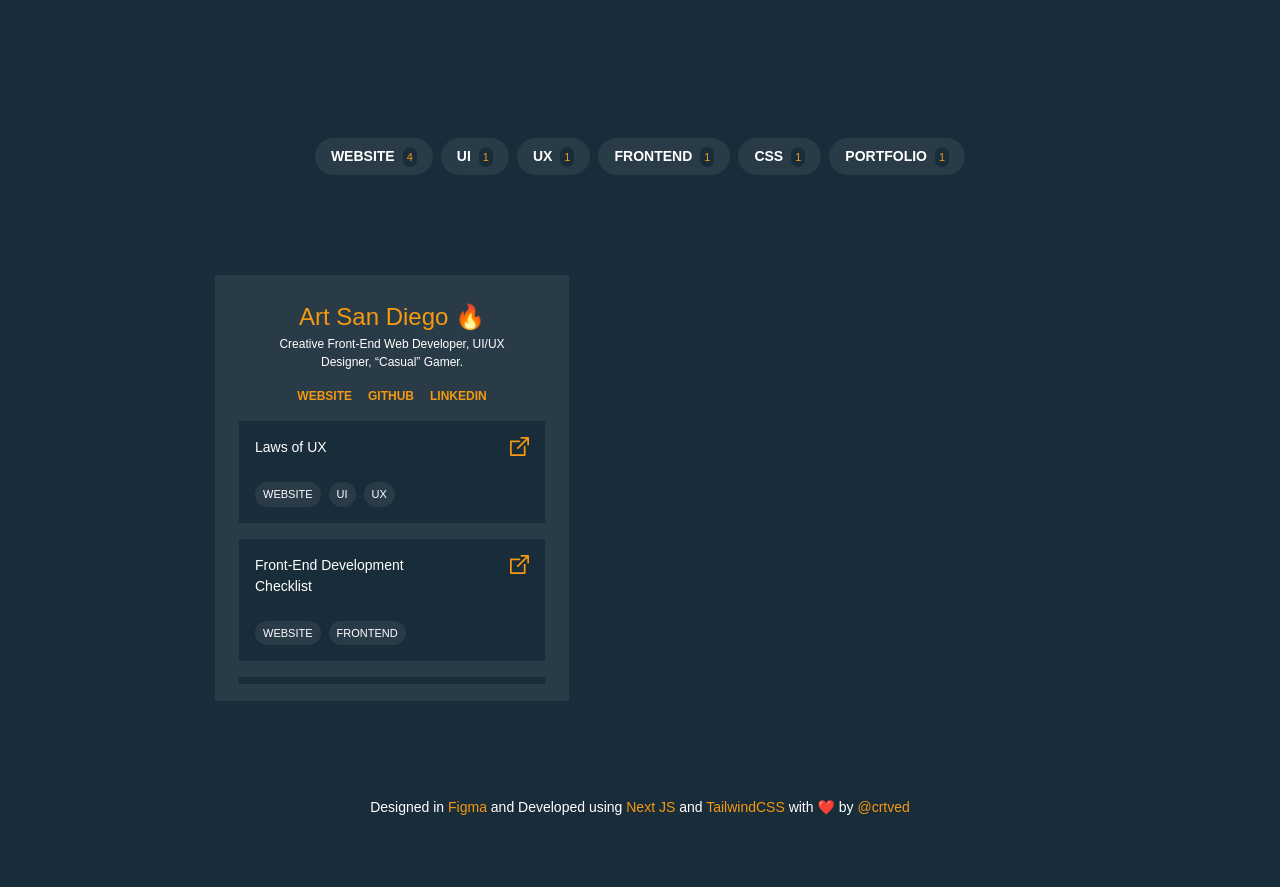
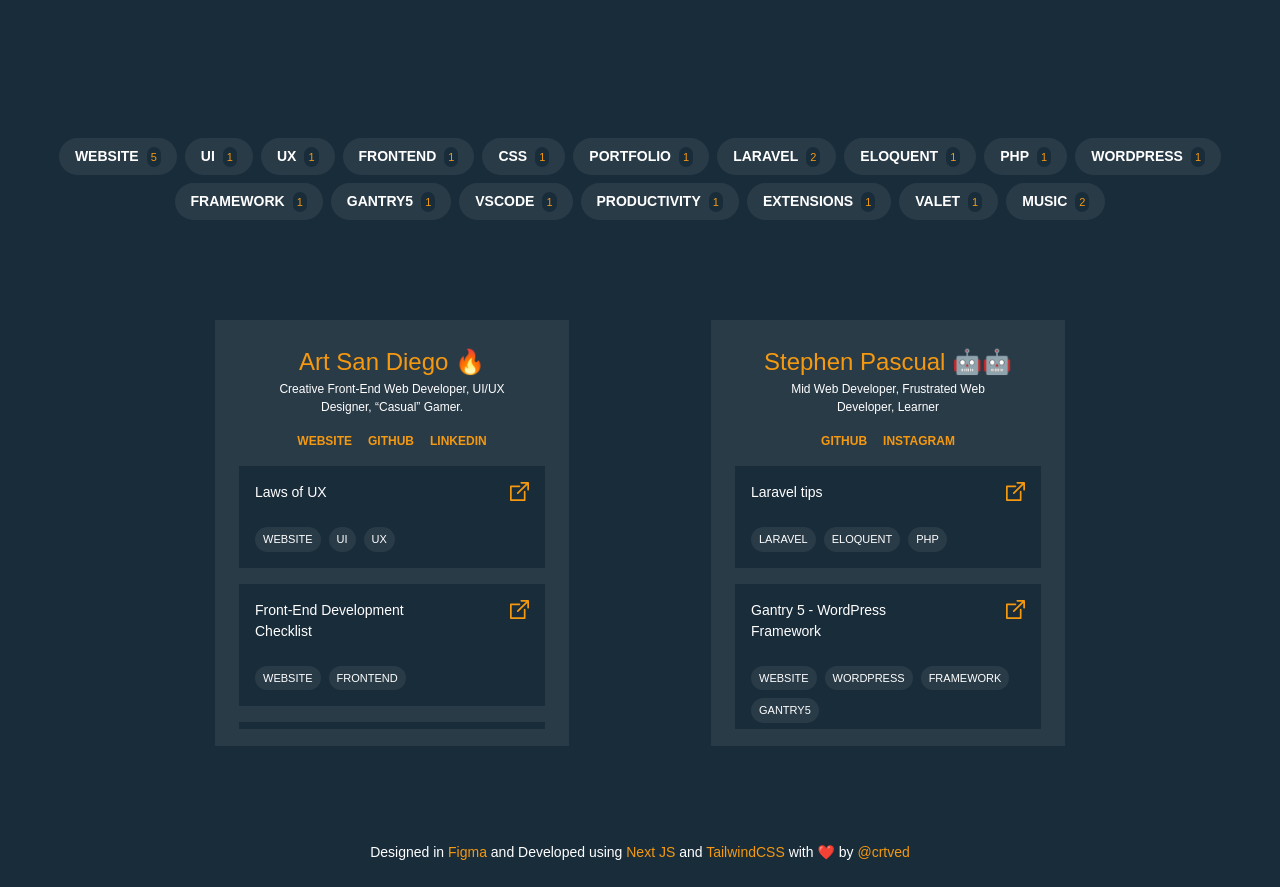
Before and after one commit to artsandiego/chklst, a Next.js app: page / in a window 1280 px wide. Shown: the part 420-1307 px from the top of the page. Before the commit the page ends 1262 px from the top, so only its background shows below. Built offline with nearby package versions, Linux system fonts and the light colour scheme.

Commit message:
Stephen was here

```diff
--- a/components/data.js
+++ b/components/data.js
@@ -54,6 +54,73 @@ const plainData =
       },
     ]
   },
+  {
+    name: 'Stephen Pascual',
+    bio: 'Mid Web Developer, Frustrated Web Developer, Learner',
+    emoji: '🤖🤖',
+    socials: [
+      {
+        label: 'github',
+        url: 'https://github.com/penpencoder'
+      },
+      {
+        label: 'instagram',
+        url: 'https://www.instagram.com/pen_pen_p/'
+      },
+    ],
+    sources: [ /* the main meat */
+      {
+        label: 'Laravel tips',
+        url: 'https://laravel-news.com/eloquent-tips-tricks',
+        tags: [
+          'laravel',
+          'eloquent',
+          'php',
+        ]
+      },
+      {
+        label: 'Gantry 5 - WordPress Framework ',
+        url: 'http://docs.gantry.org/',
+        tags: [
+          'website',
+          'wordpress',
+          'framework',
+          'gantry5',
+        ]
+      },
+      {
+        label: 'Handy VS Code extensions!',
+        url: 'https://www.elegantthemes.com/blog/wordpress/top-vs-code-extensions-for-web-developers',
+        tags: [
+          'vscode',
+          'productivity',
+          'extensions',
+        ]
+      },
+      {
+        label: 'Valet for the win',
+        url: 'https://laravel.com/docs/8.x/valet',
+        tags: [
+          'laravel',
+          'valet',
+        ]
+      },
+      {
+        label: 'Indie Korean Medley by Stephen Pascual',
+        url: 'https://open.spotify.com/playlist/5piE39QVyUtOICchRmFbwR?si=oINbh3aBTiCEoB5QsuQ3PA',
+        tags: [
+          'music',
+        ]
+      },
+      {
+        label: 'Tunes for Coding Otakus',
+        url: 'https://open.spotify.com/playlist/1PgbTul4M3ixTAuCRNK35A?si=3l0IMCwZSd2U4isU_DPqIA',
+        tags: [
+          'music',
+        ]
+      },
+    ]
+  },
   ]
 
   export default plainData;
```
